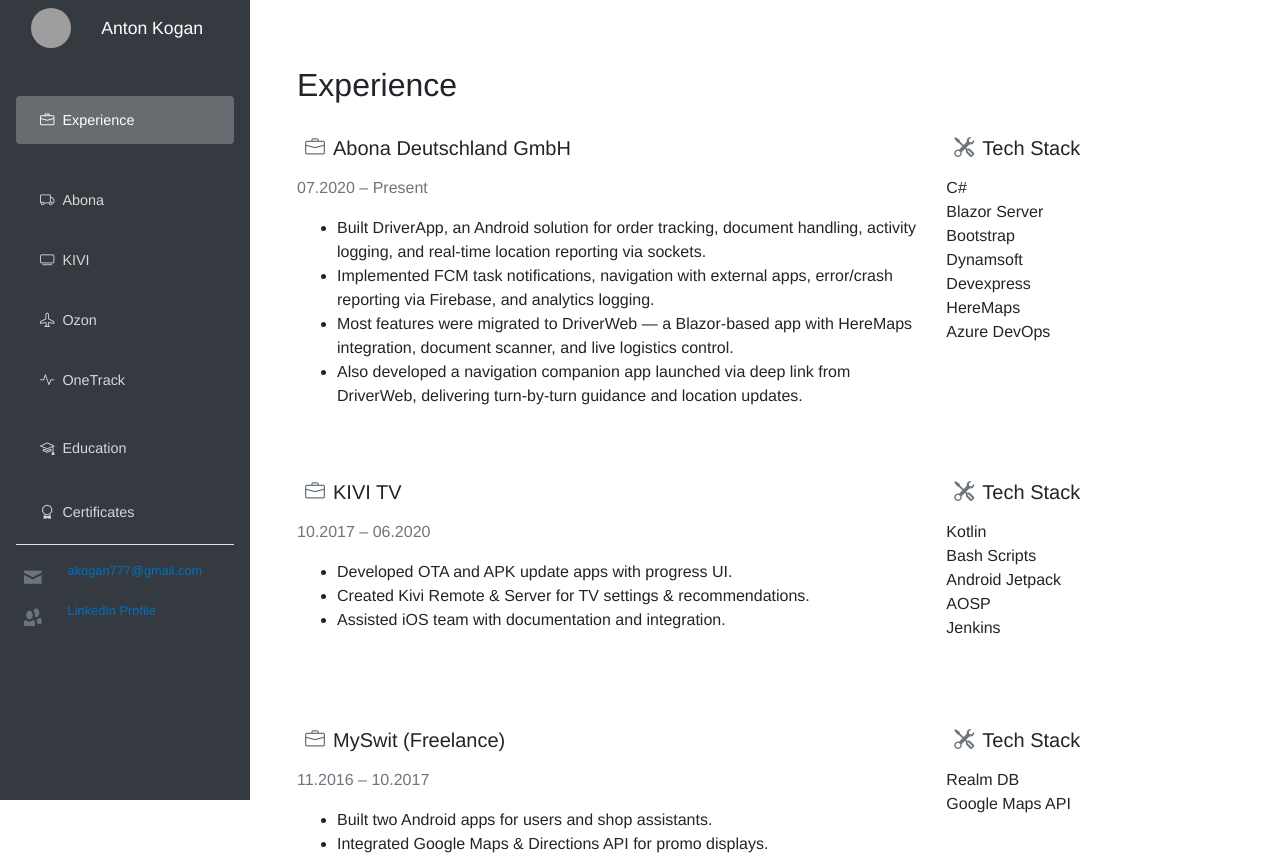
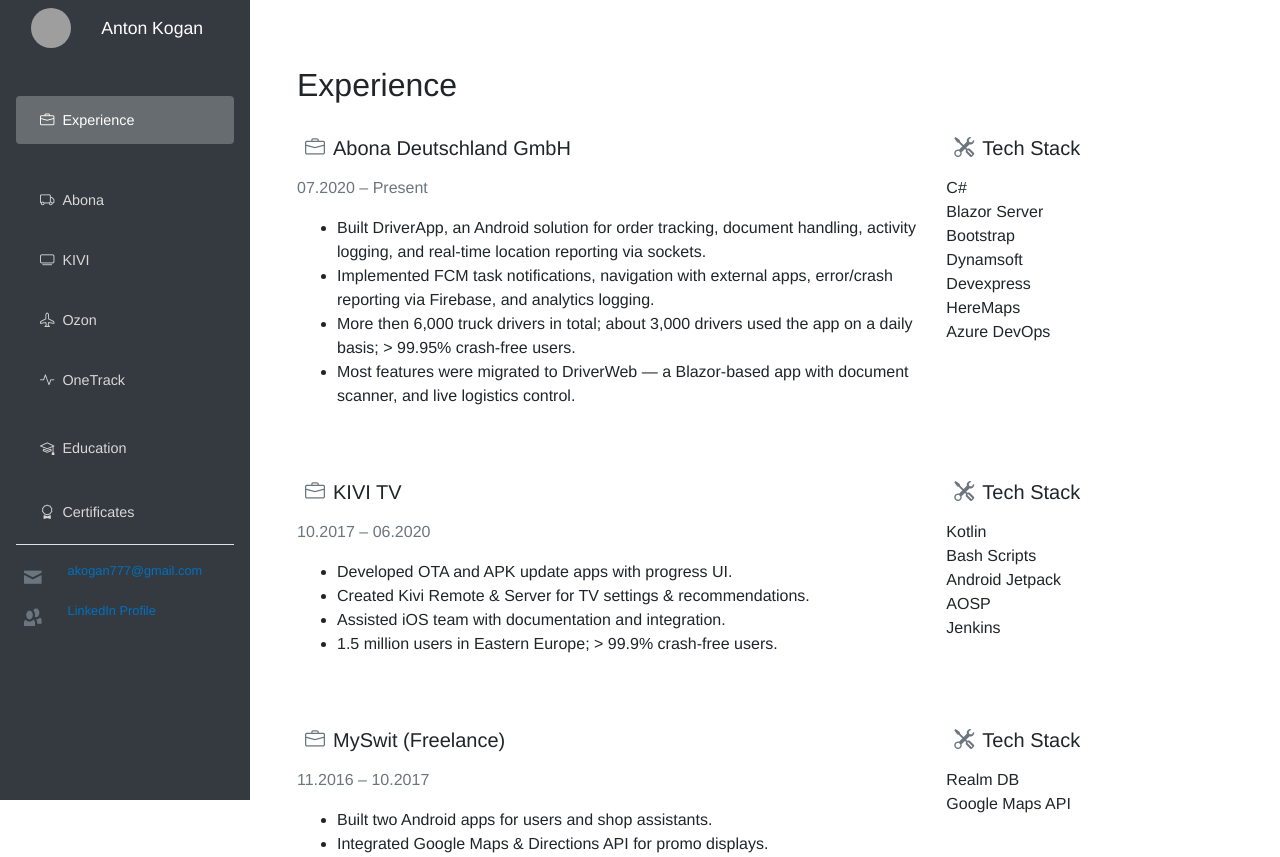
Before and after one commit to Antonkog/CVSource, an ASP.NET Core app: page / in a window 1280 px wide. Shown: the top 857 px of the page. Run offline with ASP.NET Core 8, Linux system fonts and the light colour scheme; style sheets or scripts are compiled from the project's sources; grey boxes are pictures that could not be loaded.

Commit message:
Fix project description.

```diff
--- a/Pages/Index.razor
+++ b/Pages/Index.razor
@@ -55,8 +55,8 @@
             Details = new() {
                 "Built DriverApp, an Android solution for order tracking, document handling, activity logging, and real-time location reporting via sockets.",
                 "Implemented FCM task notifications, navigation with external apps, error/crash reporting via Firebase, and analytics logging.",
-                "Most features were migrated to DriverWeb — a Blazor-based app with HereMaps integration, document scanner, and live logistics control.",
-                "Also developed a navigation companion app launched via deep link from DriverWeb, delivering turn-by-turn guidance and location updates."
+                "More then 6,000 truck drivers in total; about 3,000 drivers used the app on a daily basis; > 99.95% crash-free users.",
+                "Most features were migrated to DriverWeb — a Blazor-based app with document scanner, and live logistics control."
             }
         },
         new ExperienceEntry {
@@ -66,7 +66,8 @@
             Details = new() {
                 "Developed OTA and APK update apps with progress UI.",
                 "Created Kivi Remote & Server for TV settings & recommendations.",
-                "Assisted iOS team with documentation and integration."
+                "Assisted iOS team with documentation and integration.",
+                "1.5 million users in Eastern Europe; > 99.9% crash-free users."
             }
         },
         new ExperienceEntry {
```
